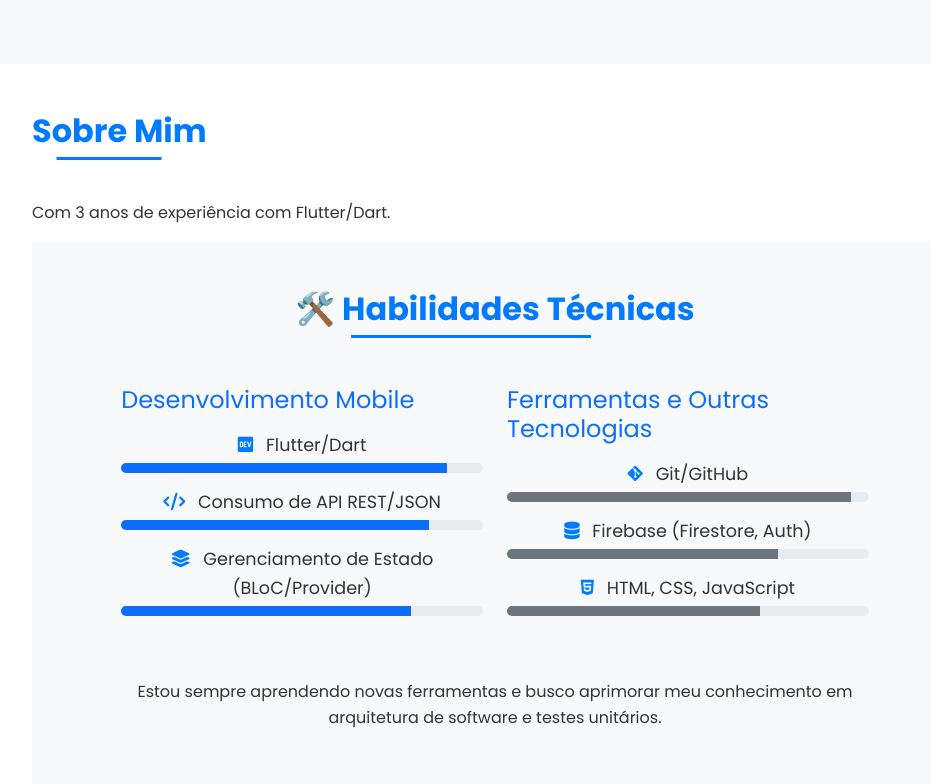
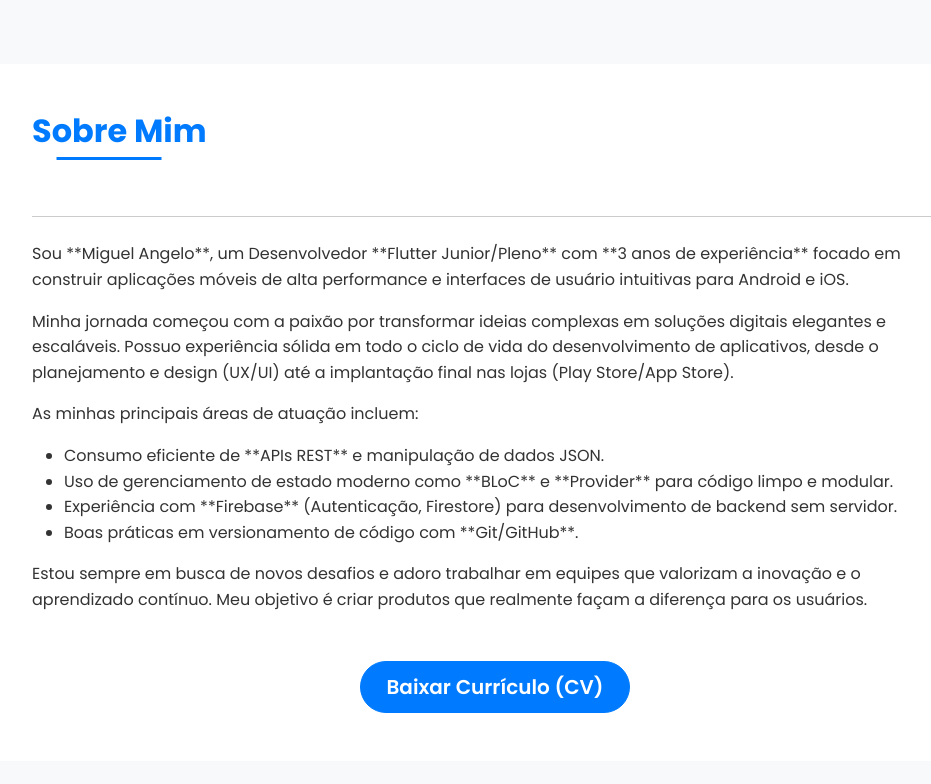
Before and after one commit to Miguel12342342/github-portfolio, a plain HTML site: page index.html in a window 1280 px wide. Shown: the part 616-1400 px from the top of the page, without its empty margins (145-1076 px from the left). Drawn offline with nearby package versions, Linux system fonts and the light colour scheme.

Commit message:
Expande e aprimora o conteúdo da seção Sobre Mim

```diff
--- a/index.html
+++ b/index.html
@@ -57,11 +57,34 @@
     </section>
 
     <section id="sobre" class="container py-5">
-        <div class="row">
-            <div class="col-lg-10 mx-auto">
-                <h2 class="text-center">Sobre Mim</h2>
-                <p>
-                    Com 3 anos de experiência com Flutter/Dart.
+    <div class="row">
+        <div class="col-lg-10 mx-auto">
+            <h2 class="text-center">Sobre Mim</h2>
+            <hr class="mb-4"> <p>
+                Sou **Miguel Angelo**, um Desenvolvedor **Flutter Junior/Pleno** com **3 anos de experiência** focado em construir aplicações móveis de alta performance e interfaces de usuário intuitivas para Android e iOS.
+            </p>
+            <p>
+                Minha jornada começou com a paixão por transformar ideias complexas em soluções digitais elegantes e escaláveis. Possuo experiência sólida em todo o ciclo de vida do desenvolvimento de aplicativos, desde o planejamento e design (UX/UI) até a implantação final nas lojas (Play Store/App Store).
+            </p>
+            <p>
+                As minhas principais áreas de atuação incluem:
+                <ul>
+                    <li>Consumo eficiente de **APIs REST** e manipulação de dados JSON.</li>
+                    <li>Uso de gerenciamento de estado moderno como **BLoC** e **Provider** para código limpo e modular.</li>
+                    <li>Experiência com **Firebase** (Autenticação, Firestore) para desenvolvimento de backend sem servidor.</li>
+                    <li>Boas práticas em versionamento de código com **Git/GitHub**.</li>
+                </ul>
+            </p>
+            <p>
+                Estou sempre em busca de novos desafios e adoro trabalhar em equipes que valorizam a inovação e o aprendizado contínuo. Meu objetivo é criar produtos que realmente façam a diferença para os usuários.
+            </p>
+
+            <div class="text-center mt-5">
+                <a href="[LINK_DO_SEU_CURRICULO_PDF]" class="btn btn-primary btn-lg" target="_blank">Baixar Currículo (CV)</a>
+            </div>
+        </div>
+    </div>
+</section>
                     <section id="habilidades" class="container py-5">
     <div class="row">
         <div class="col-lg-10 mx-auto text-center">
```
